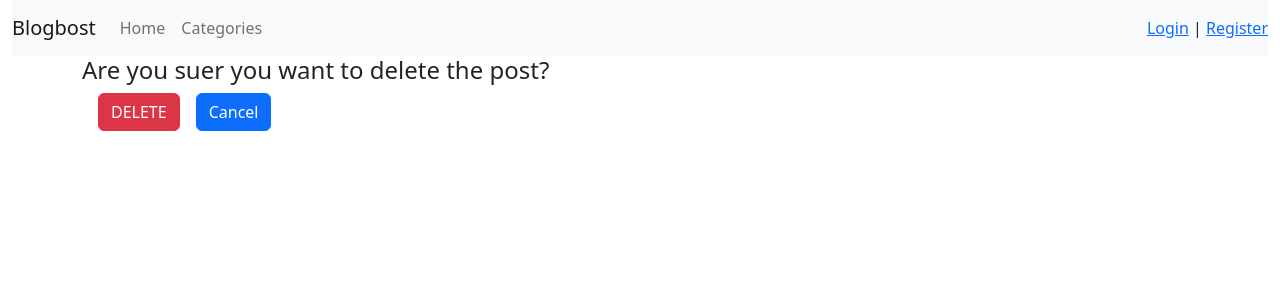
After one commit to shehab0717/django-blog, a Django app: page /post/delete/1 in a window 1280 px wide. The commit adds this page. Shown: the top 300 px of the page. Run offline with Django 4.2, Linux system fonts and the light colour scheme; tables that the repository leaves empty hold one stand-in row (values such as "Sample post").

Commit message:
delete post

```diff
--- /dev/null
+++ b/Blog/post/templates/post/delete.html
@@ -0,0 +1,16 @@
+{% extends 'shared/_layout.html' %}
+
+{% block title %}Post - delete{% endblock title %}
+
+{% block content %}
+<h4>Are you suer you want to delete the post?</h4>
+<div class="d-flex">
+    <div class="mx-3">
+        <form method="post">
+            {% csrf_token %}
+            <input class="btn btn-danger" type="submit" value="DELETE">
+        </form>
+    </div>
+    <a class="btn btn-primary" href="/post/details/{{id}}">Cancel</a>
+</div>
+{% endblock content %}
--- a/Blog/post/templates/post/details.html
+++ b/Blog/post/templates/post/details.html
@@ -5,7 +5,7 @@
 {% block content %}
 <div class="m-auto w-50 pt-5">
     <div class="d-flex flex-row-reverse mb-3">
-        <a class="btn btn-link text-danger" href="/post/update/{{post.id}}">Delete</a>
+        <a class="btn btn-link text-danger" href="/post/delete/{{post.id}}">Delete</a>
         <a class="btn btn-warning" href="/post/update/{{post.id}}">Update</a>
     </div>
     <div class=" rounded overflow-hidden">
--- a/Blog/post/urls.py
+++ b/Blog/post/urls.py
@@ -5,4 +5,5 @@ urlpatterns = [
     path('create', views.post_create, name='post_create'),
     path('details/<int:id>', views.post_details, name='post_details'),
     path('update/<int:id>', views.post_update, name='post_update'),
+    path('delete/<int:id>', views.post_delete, name='post_delete'),
 ]
--- a/Blog/post/views.py
+++ b/Blog/post/views.py
@@ -65,3 +65,14 @@ def post_update(request, id):
     form = CreatePostForm(instance=post)
 
     return render(request, 'post/update.html', {'form': form})
+
+
+def post_delete(request, id):
+    post = Post.objects.filter(id = id)
+    if not post:
+        return render(request, 'shared/not_found.html')
+    post = post.first()
+    if request.POST:
+        post.delete()
+        return redirect('/')
+    return render(request, 'post/delete.html', {'id': id})
```
